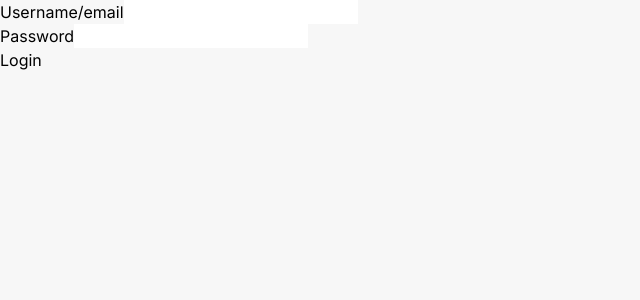
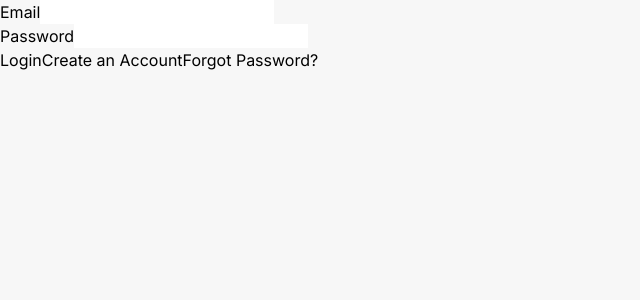
Before and after one commit to wgdevworld/bulk-buy-buddies, a Next.js app in the folder bbb-client/: page / in a window 1280 px wide. Shown: the top 300 px of the page, without its empty margins (0-640 px from the left). Built offline with nearby package versions, Linux system fonts and the light colour scheme.

Commit message:
add buttons for registering and reset password

```diff
--- a/bbb-client/src/components/user/login.tsx
+++ b/bbb-client/src/components/user/login.tsx
@@ -1,5 +1,6 @@
 import React, { FormEvent, useState, useEffect } from "react";
 import Logout from "@/components/user/logout";
+import StandardButton from './button';
 
 function Login() {
     const [username, setUsername] = useState("");
@@ -35,6 +36,22 @@ function Login() {
         }
     }
 
+    const navigateRegistration = async () => {
+        try {
+            console.log("go to registration page")
+        } catch (error) {
+            console.error("Error going to registration page:", error);
+        }
+    }
+
+    const resetPassword = async () => {
+        try {
+            console.log("go to reset password")
+        } catch (error) {
+            console.error("Error going to reset password page:", error);
+        }
+    }
+
     return (
         <div>
             {success ?
@@ -43,12 +60,12 @@ function Login() {
                     <div>
                         <h1> Welcome, {username}</h1>
                     </div>
-                    {/* <Logout /> */}
+                    <Logout />
                 </div>
                 :
                 <form onSubmit={loginUser}>
                     <div>
-                        <label>Username/email</label>
+                        <label>Email</label>
                         <input
                             type="text"
                             name="email"
@@ -66,6 +83,8 @@ function Login() {
                         />
                     </div>
                     <button type="submit"> Login </button>
+                    <StandardButton onClick={navigateRegistration} label="Create an Account" />
+                    <StandardButton onClick={resetPassword} label="Forgot Password?" />
                 </form>
             }
         </div>
```
